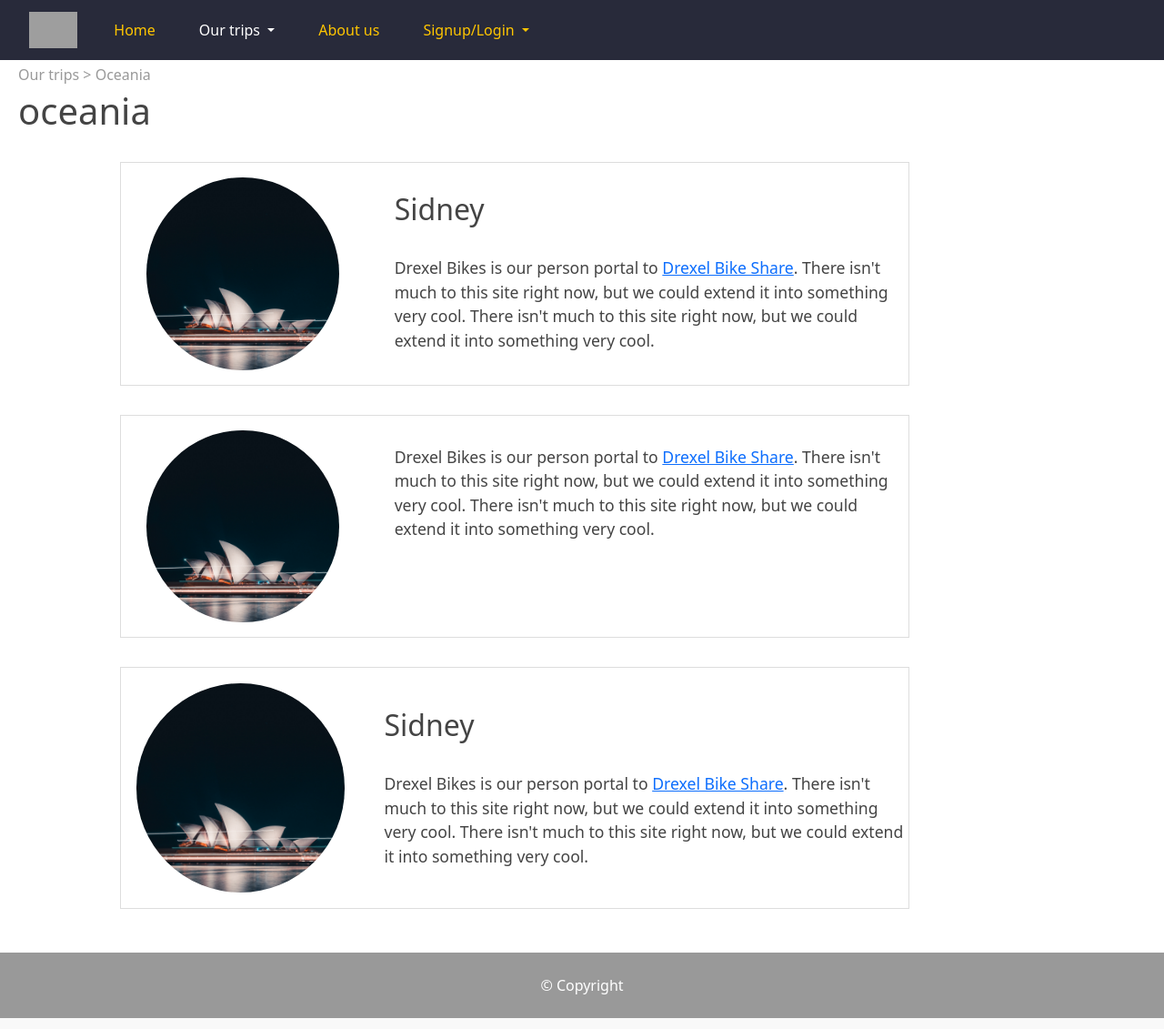
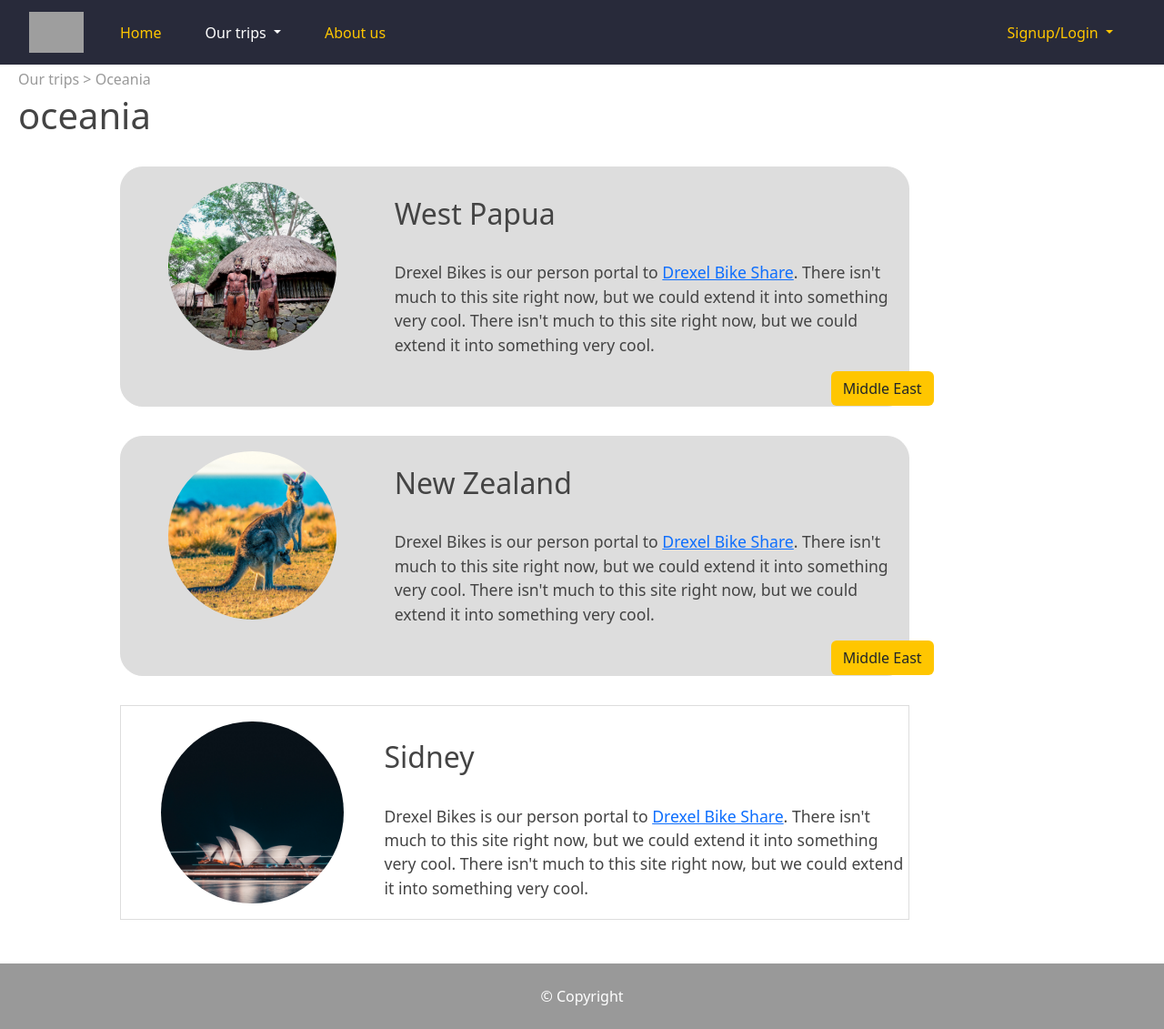
Before and after one commit to EvanVR/globus, a Flask app: page /oceania in a window 1280 px wide. Shown: the whole page at 91% size. Run offline with Flask 2, Linux system fonts and the light colour scheme; some libraries are stand-ins or nearby versions; grey boxes are pictures that could not be loaded.

Commit message:
trip style edited and login to the right

```diff
--- a/static/css/base.css
+++ b/static/css/base.css
@@ -79,7 +79,7 @@
 */}
 
 .home-img {
-    width: 90%;
+    width: 100%;
     /* height: 10%; */
 }
 
@@ -96,9 +96,28 @@
 
 #about {
     width: 60%;
-    line-height: 2rem;
+    text-align: center;
+    margin: 2rem auto;
 }
 
+#about h1 {
+
+    line-height: 3.5rem;
+    font-family: 'Gochi Hand', cursive;
+}
+
+#about p {
+    margin-top: 2rem;
+    /* font-family: Sacramento; */
+    /* font-family: Montserrat; */
+    /* font-family: 'Montserrat', sans-serif; */
+    /* font-family: 'Sacramento', cursive; */
+    /* font-family: 'Ubuntu', sans-serif; */
+    font-family: 'Gochi Hand', cursive;
+
+    font-size: 1.5rem; /*for dynamic size - use %: note that 100% = 16px = 1em*/
+    line-height: 3rem;
+}
 
 /* Our trips  */
 .path {
@@ -110,14 +129,24 @@
     padding: 0 5rem;
 }
 
-.region-col {
-    padding: 1rem 2% 2%;
+#regions .region-col {
+    padding: 1rem;
+    /* margin-top: 1rem; */
+}
+
+#trips .col-lg-4 {
+    text-align: center;
 }
 
 #trips img {
     border-radius: 100%;
-    width: 80%;
-    margin: 1rem ;
+    width: 70%;
+    margin: 1rem;
+    /* margin: 2rem 0 1rem 2rem; */
+}
+
+#trips .col-lg-8 {
+    text-align: left;
 }
 
 #trips h2 {
@@ -126,7 +155,7 @@
 
 #trips p {
     width: 100%;
-    margin: 2rem auto 2rem;
+    margin: 2rem auto 1rem;
     font-size: 1.1rem;
 }
 
@@ -134,6 +163,8 @@
     width: 70%;
     margin: 2rem 20rem 1rem 7rem;
     border: 1pt solid #ddd;
+    border-radius: 25px;
+    background-color: #ddd;
 }
 
 table {
@@ -145,6 +176,36 @@
     border: 1pt solid #ddd;
 }
 
+#trips .btn {
+   position: relative;
+   left: 30rem;
+   background-color: #FFC600;
+}
+
+#trips .btn:hover {
+    background-color: #DDA400;
+}
+
+@media (max-width: 1200px) {
+    #trips img {
+        width: 90%;
+        /* margin: 2rem 1rem 1rem; */
+        margin: 1rem;
+    }
+    #trips .col-md-6 img {
+        text-align: center;
+    }
+}
+
+@media (max-width:768px) {
+    #trips img {
+        width: 70%;
+        margin: 1rem;
+    }
+    #trips .col-sm-12 {
+        text-align: center;
+    }
+}
 /* #oceania tr p { */
     /* margin-left: 1rem; */
     /* padding: 1rem; */
@@ -171,16 +232,7 @@
 .card .btn:hover {
     background-color: #DDA400;
 }
-/* @media (max-width: 1028px) { */
-    /* #title { */
-        /* text-align: center; */
-    /* } */
-    /* .dog-img { */
-        /* width: 50%; */
-        /* transform: rotate(0); */
-        /* position: static; */
-    /* } */
-/* } */
+
 
 /*card img ------------EVAN*/
 
--- a/templates/base.html
+++ b/templates/base.html
@@ -24,6 +24,16 @@
     <!-- <script src="/static/lib/jquery/jquery.min.js"></script>
     <script src="/static/lib/popper/popper.min.js"></script>
     <script src="/static/lib/bootstrap/bootstrap.min.js"></script> -->
+
+    <!-- Google fonts -->
+    <link href="https://fonts.googleapis.com/css2?family=Montserrat&family=Sacramento&display=swap" rel="stylesheet">
+    <link rel="preconnect" href="https://fonts.googleapis.com">
+    <link rel="preconnect" href="https://fonts.gstatic.com" crossorigin>
+    <link href="https://fonts.googleapis.com/css2?family=Montserrat:wght@400;900&family=Sacramento&family=Ubuntu&display=swap" rel="stylesheet">
+
+    <link rel="preconnect" href="https://fonts.googleapis.com">
+    <link rel="preconnect" href="https://fonts.gstatic.com" crossorigin>
+    <link href="https://fonts.googleapis.com/css2?family=Gochi+Hand&family=Montserrat:wght@400;900&family=Sacramento&family=Ubuntu&display=swap" rel="stylesheet">
     {% block header %}{% endblock %}
 </head>
 
@@ -31,7 +41,7 @@
     <section id="navbar">
         <div class="container-fluid">
             <div class="navbar navbar-expand-md navbar-dark">
-                <a class="navbar-brand" href="/"><img src="../static/img/earth.png" style="max-height: 40px;"></a>
+                <a class="navbar-brand" href="/"><img src="../static/img/earth.png" style="max-height: 45px;"></a>
                 <button class="navbar-toggler" type="button" data-bs-toggle="collapse" data-bs-target="#navbarSupportedContent"
                     aria-controls="navbarSupportedContent" aria-expanded="false" aria-label="Toggle navigation">
                     <span class="navbar-toggler-icon"></span>
@@ -62,7 +72,8 @@
                         </li>
 
 
-                        <div class="nav-right">
+                    </ul>
+                    <ul class="navbar-nav ms-auto">
                         <li class="nav-item dropdown">
                             <a class="nav-link dropdown-toggle{% if active == 'Login' %} active{% endif %}" href="#" role="button" id="navbarDropdown"
                                 data-bs-toggle="dropdown" aria-expanded="false" aria-haspopup="true">
@@ -72,51 +83,9 @@
                                 <a class="dropdown-item nav-link{% if active_cont == 'Login' %} active{% endif %}" href="/login">Login</a>
                              </div>
                         </li>
-
-                    </div>
-
-                        </ul>
-
-                            <!--ul class="navbar-nav">
-                                <li class="nav-item dropdown">
-                                    <a class="nav-link dropdown-toggle" href="#" id="navbarDropdown" role="button"
-                                        data-toggle="dropdown" aria-haspopup="true" aria-expanded="false">
-                                        Account
-                                    </a>
-                                    <div class="dropdown-menu dropdown-menu-dark" aria-labelledby="navbarDropdown">
-                                        <a class="dropdown-item nav-link" href="/login">Login</a>
-                                        <a class="dropdown-item nav-link{% if active_cont == 'America' %} active{% endif %}" href="/america">America</a>
-                                        <a class="dropdown-item nav-link{% if active_cont == 'Asia' %} active{% endif %}" href="/asia">Asia</a>
-                                        <a class="dropdown-item nav-link{% if active_cont == 'Europe' %} active{% endif %}" href="/europe">Europe</a>
-                                        <a class="dropdown-item nav-link{% if active_cont == 'Oceania' %} active{% endif %}" href="/oceania">Oceania</a-->
-                                    <!-- </div>    -->
-                                    <!--div class="dropdown-menu dropdown-menu-right" aria-labelledby="navbarDropdown">
-                                        <a class="dropdown-item" href="#">Login</a>
-                                    </div-->
-                                <!--/li>
-                            </ul-->
-
-                            <!--span class="navbar-text">
-                                Navbar text with an inline element
-                              </span-->
-
-                        <!-- </ul>
-                        <div class="topnav-right">
-                        <ul>
-                            <li class="nav-item dropdown">
-                            <a class="nav-link dropdown-toggle" href="#" id="navbarDropdown" role="button"
-                                data-toggle="dropdown" aria-haspopup="true" aria-expanded="false">
-                                Account
-                            </a>
-                            <div class="dropdown-menu dropdown-menu-right" aria-labelledby="navbarDropdown">
-                                <a class="dropdown-item" href="#">Login</a>
-                            </div>
-                            </li>
-                        </ul> -->
-                    </div>
+                    </ul>
                 </div>
             </div>
-
         </div>
     </section>
 
--- a/templates/regions/oceania.html
+++ b/templates/regions/oceania.html
@@ -14,28 +14,31 @@
 
     <div class="row">
       <div class="col-lg-4 col-md-6 col-sm-12">
-        <img src="../../static/img/oceania/oskars-sylwan--ikXCRAII3Y-unsplash.jpg" alt="">
+        <img src="../../static/img/oceania/surya-prakosa-QqZqRN7iThY-unsplash.jpg" alt="">
       </div>
       <div class="col-lg-8 col-md-6 col-sm-12">
-        <h2>Sidney</h2>
+        <h2>West Papua</h2>
         <p>
         Drexel Bikes is our person portal to <a href="https://drexel.edu/studentlife/activities-involvement/student-centers">Drexel Bike Share</a>.
         There isn't much to this site right now, but we could extend it into something very cool.
         There isn't much to this site right now, but we could extend it into something very cool.
         </p>
+        <a class="btn" href="/middle_east">Middle East</a>
       </div>
     </div>
 
     <div class="row">
       <div class="col-lg-4 col-md-6 col-sm-12">
-        <img src="../../static/img/oceania/oskars-sylwan--ikXCRAII3Y-unsplash.jpg" alt="">
+        <img src="../../static/img/oceania/ondrej-machart-QnFVTob4HHE-unsplash.jpg" alt="">
       </div>
       <div class="col-lg-8 col-md-6 col-sm-12">
+        <h2>New Zealand</h2>
         <p>
         Drexel Bikes is our person portal to <a href="https://drexel.edu/studentlife/activities-involvement/student-centers">Drexel Bike Share</a>.
         There isn't much to this site right now, but we could extend it into something very cool.
         There isn't much to this site right now, but we could extend it into something very cool.
         </p>
+        <a class="btn" href="/middle_east">Middle East</a>
       </div>
     </div>
 
```
Also changed, not shown: templates/about.html (+10 -3 lines), static/img/oceania/ondrej-machart-QnFVTob4HHE-unsplash.jpg (added), static/img/oceania/surya-prakosa-QqZqRN7iThY-unsplash.jpg (added).
